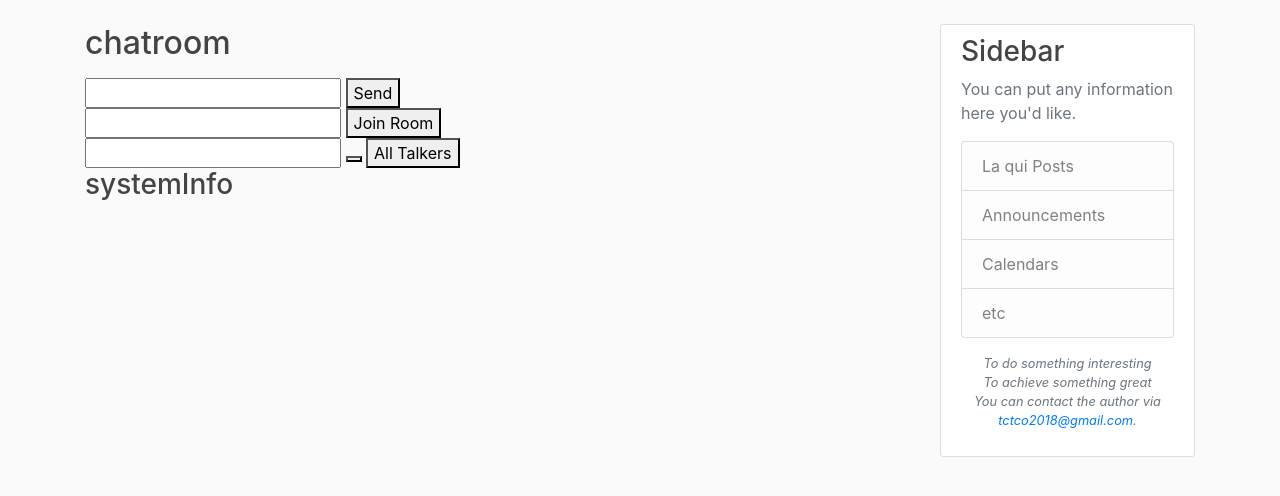
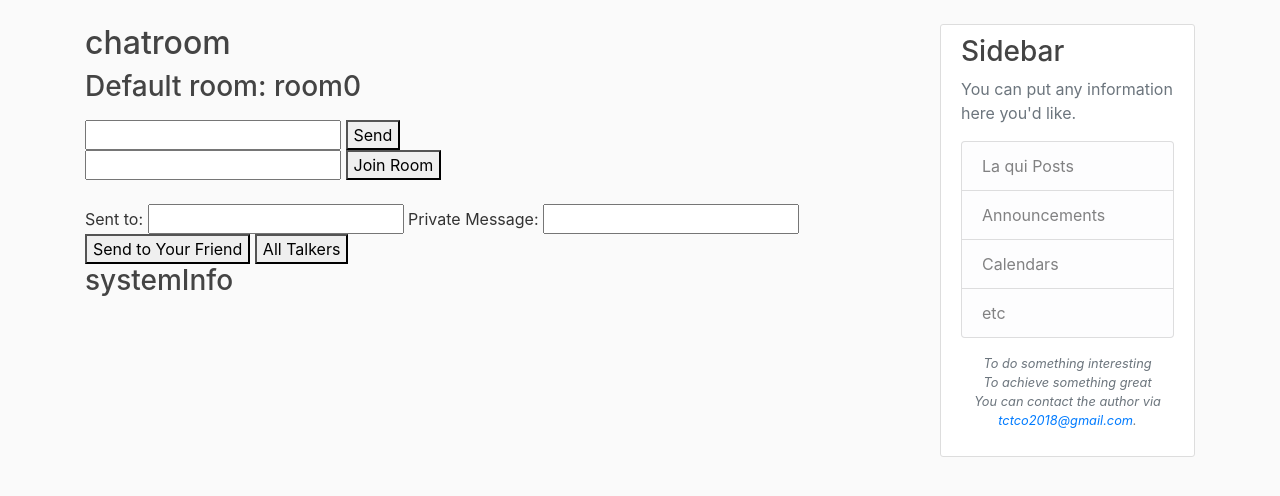
Before and after one commit to tctco/flask-blog, a Flask app: page /chatroom in a window 1280 px wide. Shown: the part 56-552 px from the top of the page. Run offline with Flask 2, Linux system fonts and the light colour scheme; a user stored in the database is signed in; some libraries are stand-ins or nearby versions.

Commit message:
friends talk and link between users and chatrooms

```diff
--- a/flask_blog/chatroom/routes.py
+++ b/flask_blog/chatroom/routes.py
@@ -1,5 +1,5 @@
 from flask import Blueprint, render_template, request
-from flask_blog.models import chatHistory, User
+from flask_blog.models import chatHistory, User, chatRoom
 from flask_blog import socketio, db
 from flask_socketio import send, emit, join_room, leave_room
 from flask_login import login_required, current_user
@@ -19,12 +19,16 @@ def chatroom_homepage():
 @chatroom.route('/chatroom/history/<string:room_name>')
 @login_required
 def chatroom_history(room_name):
-    messages = chatHistory.query.filter_by(room_name=room_name).all()
+    chatroom = chatRoom.query.filter_by(room_name=room_name).first()
+    messages = chatroom.chatroom_history
     return render_template('history_page.html', room_name=room_name, messages=messages)
 
 
 socketio.room_users = {}#room:users
 socketio.reqid_info = {}#sid{room, talker}
+socketio.user_sid = {}#username:sid
+
+
 @socketio.on('connect')
 def connect_event_handler():
     @socketio.on('join')
@@ -33,9 +37,15 @@ def connect_event_handler():
         room = data['room']
         print(room)
 
+        chatroom = chatRoom.query.filter_by(room_name=room).first()
+        if chatroom is None:
+            chatroom = chatRoom(room_name=room)
+            db.session.add(chatroom)
+            db.session.commit()
         try:
             original_room = socketio.reqid_info[request.sid]['room']
             if room != original_room:
+                socketio.room_users[room].remove(talker)
                 leave_room(original_room)
         except:
             pass
@@ -53,7 +63,8 @@ def connect_event_handler():
             'talker': talker,
         })
         join_room(room)
-
+        current_user.join(chatroom)
+        db.session.commit()
 
 
         message = f'#=>{datetime.now()}:{susr} action:{inspect.stack()[0][-4:-2]} room:{room}'
@@ -85,10 +96,11 @@ def connect_event_handler():
     def message_handler(msg):
 
         room = socketio.reqid_info[request.sid]['room']
+        chatroom = chatRoom.query.filter_by(room_name=room).first()
 
         print('Message: '+ msg)
 
-        message = chatHistory(message=msg, talker=current_user, room_name=room)
+        message = chatHistory(message=msg, talker=current_user, chatroom_belonged=chatroom)
         db.session.add(message)
         db.session.commit()
 
@@ -100,7 +112,25 @@ def connect_event_handler():
 
     @socketio.on('get room talkers')
     def online_talkers_handler(room_name):
-        print('room name', room_name)
-        message = str(socketio.room_users[room_name])
+        chatroom = chatRoom.query.filter_by(room_name=room_name).first()
+        talkers = []
+        for talker in chatroom.talkers_joined:
+            talkers.append(talker.username)
+        message = str(socketio.room_users[room_name]) + str(talkers)
         print('users in room: ', message)
         emit('sys broadcast', {'message': 'sys: '+ message})
+
+
+    @socketio.on('private message', namespace='/private')
+    def private_message_handler(payload):
+        friend_name = payload['friend_name']
+        friend = User.query.filter_by(username=friend_name).first()
+        if current_user.is_friend(friend):
+            message = payload['private_message']
+            if socketio.user_sid[friend_name]:
+                firend_sid = socketio.user_sid[friend_name]
+                emit('new private message', message, room=firend_sid)
+            else:
+                pass
+        else:
+            emit('sys broadcast', {'message': 'sys: '+ f'{friend_name} is still not your friend!'})
--- a/flask_blog/templates/chatroom.html
+++ b/flask_blog/templates/chatroom.html
@@ -4,6 +4,7 @@
 <script src="https://ajax.googleapis.com/ajax/libs/jquery/2.2.4/jquery.min.js"></script>
 
 <h2>chatroom</h2>
+<h3 id="currentRoom">Default room: room0</h3>
 
 <script type="text/javascript">
     $(document).ready(function () {
@@ -12,9 +13,11 @@
         var socket = io.connect('http://127.0.0.1:5000');
         var roomName = 'room0';
 
+
         socket.on('connect', function () {
             socket.emit('join', {'room': 'room0'});
-            socket.send('you have connected');
+            $('#currentRoom').text('current room: '+roomName);
+            $('#systemInfo').append('<li>sys: you have connected!</li>')
         })
 
 
@@ -25,7 +28,6 @@
 
         socket.on('message', function (message) {
             var message = JSON.parse(message);
-
 
             $("#messages").append('<li>' +" " + message['talker'] + ': ' + message['time'] + '  ' + message['message'] + '</li>');
             talker = message['talker'];
@@ -40,19 +42,34 @@
 
         $('#room').on('click', function(){
             roomName = $('#roomName').val();
+            alert(roomName);
             socket.emit('join', {'room': $('#roomName').val()});
-            $('room').text('Leave Room');
+            $('#currentRoom').text('current room: '+roomName);
         })
 
 
 
-        $('#btnAllRoomTalkers').on('click', function(room_name){
+        $('#btnAllRoomTalkers').on('click', function(){
             socket.emit('get room talkers', roomName);
         })
 
+
+        var private_socket = io.connect('http://127.0.0.1:5000/private')
+
+        $('#btnPrivateSend').on('click', function(){
+            var friendName = $('#friendName').val();
+            var privateMessage = $('#privateMessage').val();
+            private_socket.emit('private message', {'friend_name':friendName, 'private_message':privateMessage});
+        })
+
+        private_socket.on('new private message', function(msg){
+            alert("you have a new private message:"+msg);
+        })
+
+
+
     })
 </script>
-
 <ul id="messages"></ul>
 
 
@@ -62,9 +79,11 @@
 <input type="text" id="roomName">
 <button id="room">Join Room</button>
 <br>
-<!-- adding -->
-<input type="text", id="friendName">
-<button></button>
+
+<br>
+Sent to: <input type="text" id="friendName">
+Private Message: <input type="text" id="privateMessage">
+<button id="btnPrivateSend">Send to Your Friend</button>
 
 <button id="btnAllRoomTalkers">All Talkers</button>
 
```
Also changed, not shown: flask_blog/main/routes.py (+13 -2 lines), flask_blog/models.py (+40 -6 lines), flask_blog/users/routes.py (+4 -4 lines), flask_blog/site.db.
